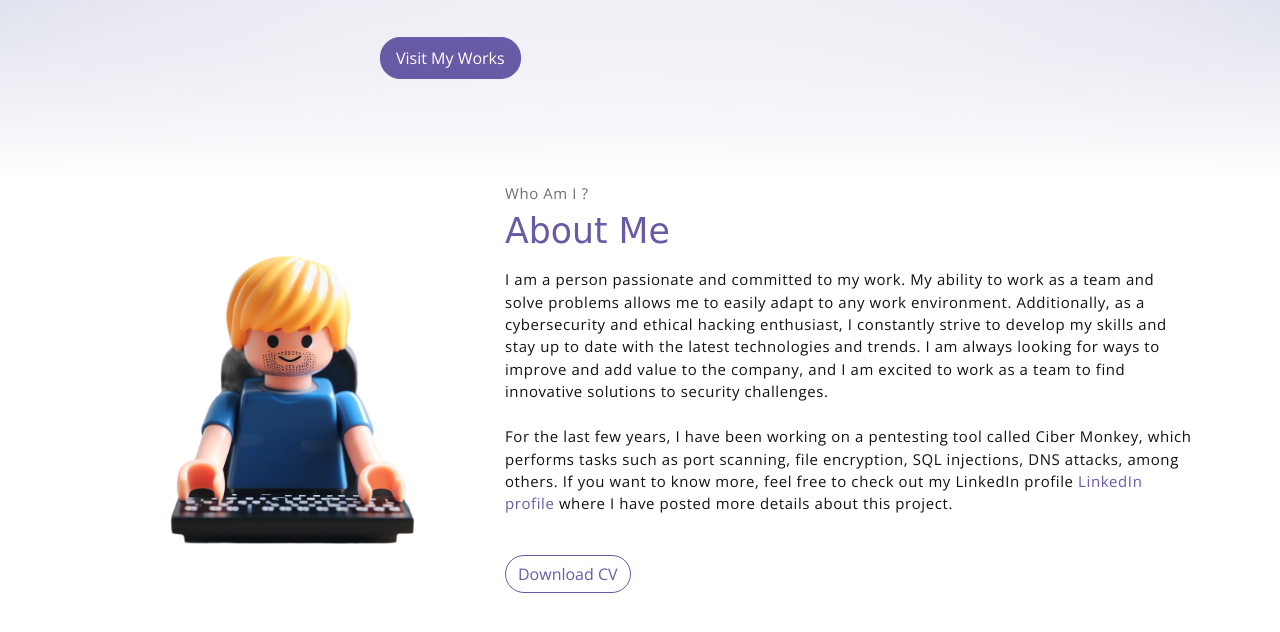
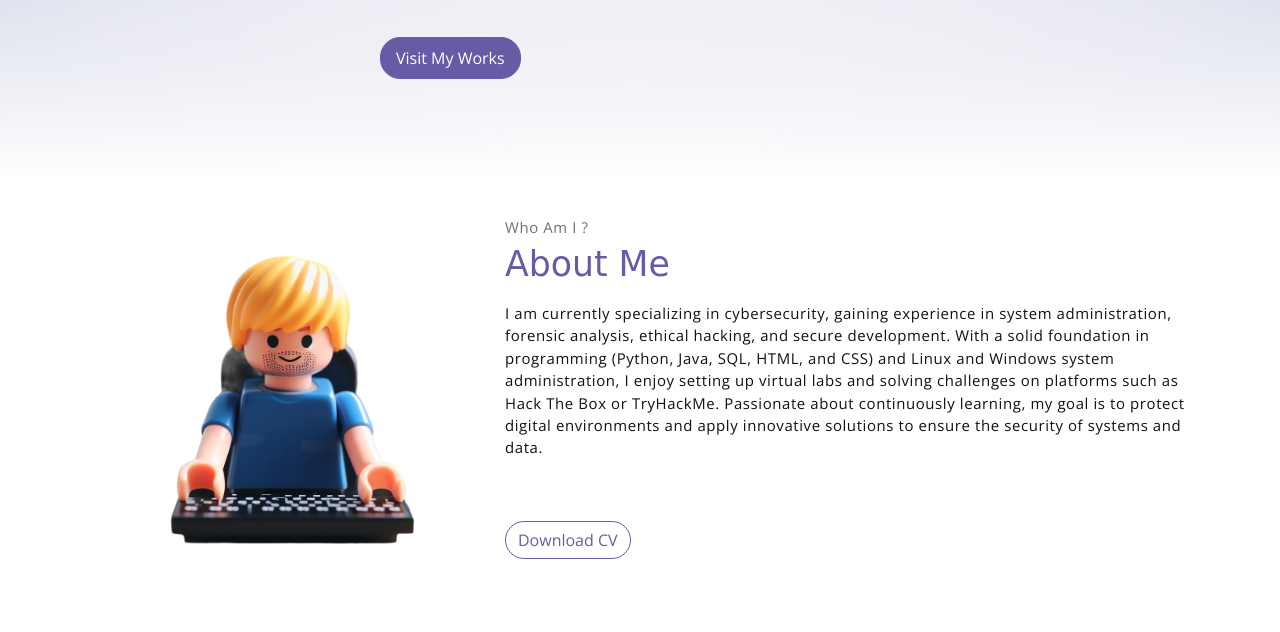
Before and after one commit to Mayky23/mayky23.github.io, a website: page index.html in a window 1280 px wide. Shown: the part 620-1252 px from the top of the page. Drawn offline with nearby package versions, Linux system fonts and the light colour scheme; a web font is replaced by a local one.

Commit message:
1.4
About me

```diff
--- a/index.html
+++ b/index.html
@@ -80,16 +80,14 @@
                     <p class="section-subtitle">Who Am I ?</p>
                     <h2 class="section-title mb-3">About Me</h2>
                     <p>
-                        I am a person passionate and committed to my work. My ability to work as a team and solve problems
-                        allows me to easily adapt to any work environment. Additionally, as a cybersecurity and ethical
-                        hacking enthusiast, I constantly strive to develop my skills and stay up to date with the latest
-                        technologies and trends. I am always looking for ways to improve and add value to the company,
-                        and I am excited to work as a team to find innovative solutions to security challenges. <br><br>
+                        I am currently specializing in cybersecurity, gaining experience in system administration, forensic analysis,
+                        ethical hacking, and secure development. With a solid foundation in programming (Python, Java, SQL, HTML, and CSS)
+                        and Linux and Windows system administration, I enjoy setting up virtual labs and solving challenges on platforms
+                        such as Hack The Box or TryHackMe.
 
-                        For the last few years, I have been working on a pentesting tool called Ciber Monkey, which
-                        performs tasks such as port scanning, file encryption, SQL injections, DNS attacks, among others.
-                        If you want to know more, feel free to check out my LinkedIn profile <a href="https://www.linkedin.com/in/mardh">LinkedIn profile</a>
-                        where I have posted more details about this project.
+                        Passionate about continuously learning, my goal is to protect digital environments and apply
+                        innovative solutions to ensure the security of systems and data.
+                        <br><br>
                     </p>
                     <button onclick="openPDF()"class="btn-rounded btn btn-outline-primary mt-4">Download CV</button>
                 </div>
```
